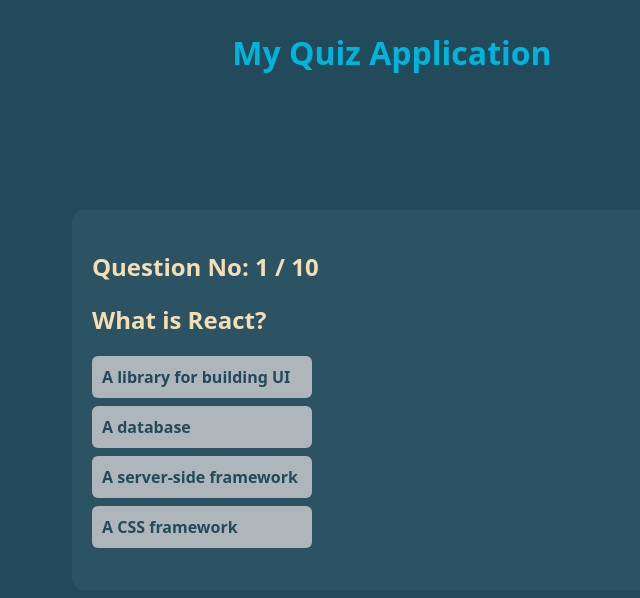
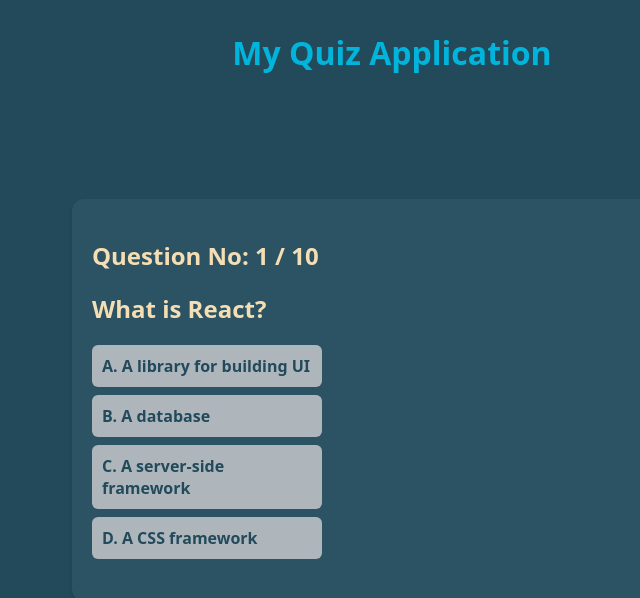
Before and after one commit to Aadi-kommula/React-quizapp, a React (Create React App) app: page / in a window 1280 px wide. Shown: the top 598 px of the page, without its empty margins (248-888 px from the left). Built offline with nearby package versions, Linux system fonts and the light colour scheme.

Commit message:
added options

```diff
--- a/src/App.css
+++ b/src/App.css
@@ -16,6 +16,7 @@
   background-color: #2C5364;
   border-radius: 12px;
   padding:20px;
+  box-shadow: 0 4px 6px -1px rgb(0 0 0 / 0.1), 0 2px 4px -2px rgb(0 0 0 / 0.1);
 }
 
 h1{
@@ -31,11 +32,12 @@
 li{
   list-style: none;
   background-color: rgb(174, 182, 188);
-  max-width:200px;
+  max-width:210px;
   padding: 10px;
   border-radius: 6px;
   color: #224a5b;
   font-weight: 650;
+  list-style-type:upper-alpha;
  }
 
 li:hover{
--- a/src/App.js
+++ b/src/App.js
@@ -14,7 +14,6 @@
     "What is the virtual DOM in React?",
     "What is the purpose of the useEffect hook in React?"
 ];
-
 const options = [
     {
         optionvalue: ["A library for building UI", "A database", "A server-side framework", "A CSS framework"]
@@ -100,7 +99,7 @@
                     <h2>{question[counter]}</h2>
                     <div id="option">
                         {options[counter].optionvalue.map((x, index) => (
-                            <li key={index} id={index} onClick={() => Change(index)}>
+                            <li  key={index} id={index} onClick={() => Change(index)}>
                                 {x}
                             </li>
                         ))}
```
